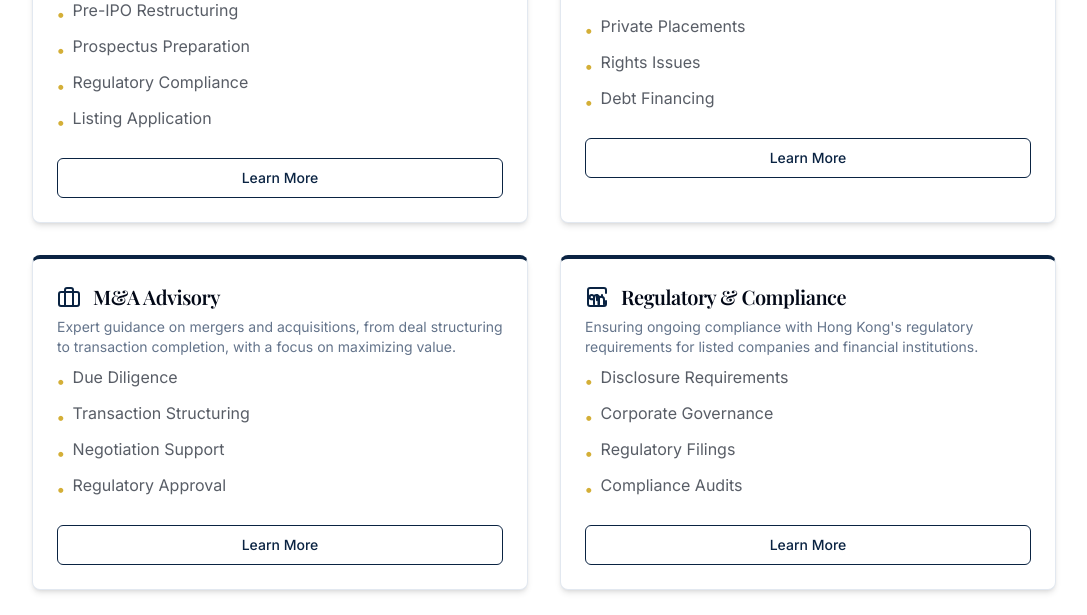
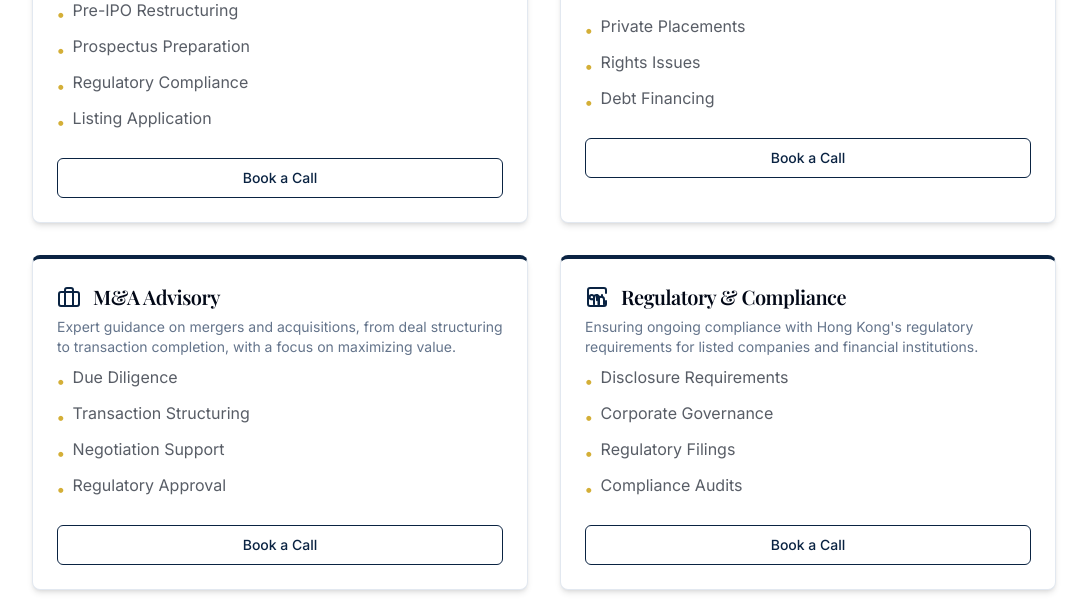
Before and after one commit to bmakers/wan-portfolio-expert, a React (Vite) app: page / in a window 1280 px wide. Shown: the part 3720-4335 px from the top of the page, without its empty margins (96-1183 px from the left). Built offline with nearby package versions, Linux system fonts and the light colour scheme.

Commit message:
Refactor: Update "Learn More" button to "Book a Call"
Updates the "Learn More" button in the Services component to "Book a Call" and links it to Calendly.

```diff
--- a/src/components/Services.tsx
+++ b/src/components/Services.tsx
@@ -88,9 +88,16 @@ const Services = () => {
                 </ul>
               </CardContent>
               <CardFooter>
-                <Button variant="outline" className="text-navy border-navy w-full">
-                  Learn More
-                </Button>
+                <a
+                  href="https://calendly.com"
+                  target="_blank"
+                  rel="noopener noreferrer"
+                  className="w-full"
+                >
+                  <Button variant="outline" className="text-navy border-navy w-full">
+                    Book a Call
+                  </Button>
+                </a>
               </CardFooter>
             </Card>
           ))}
```
